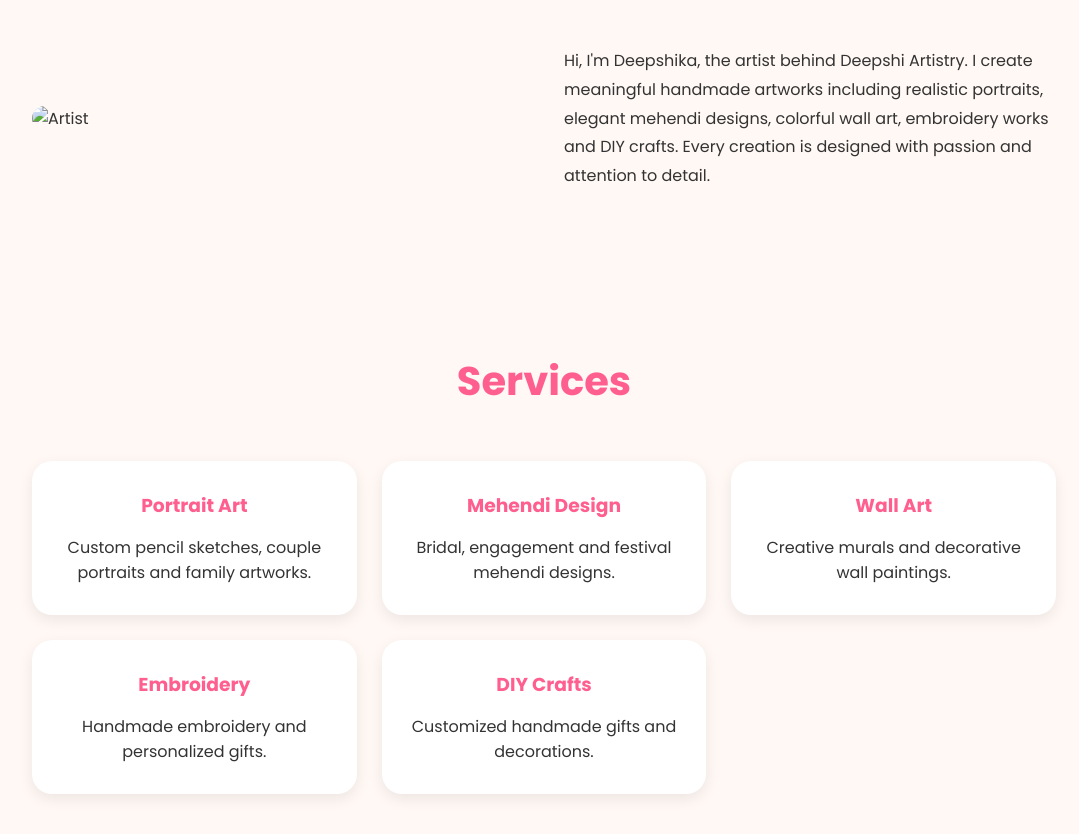
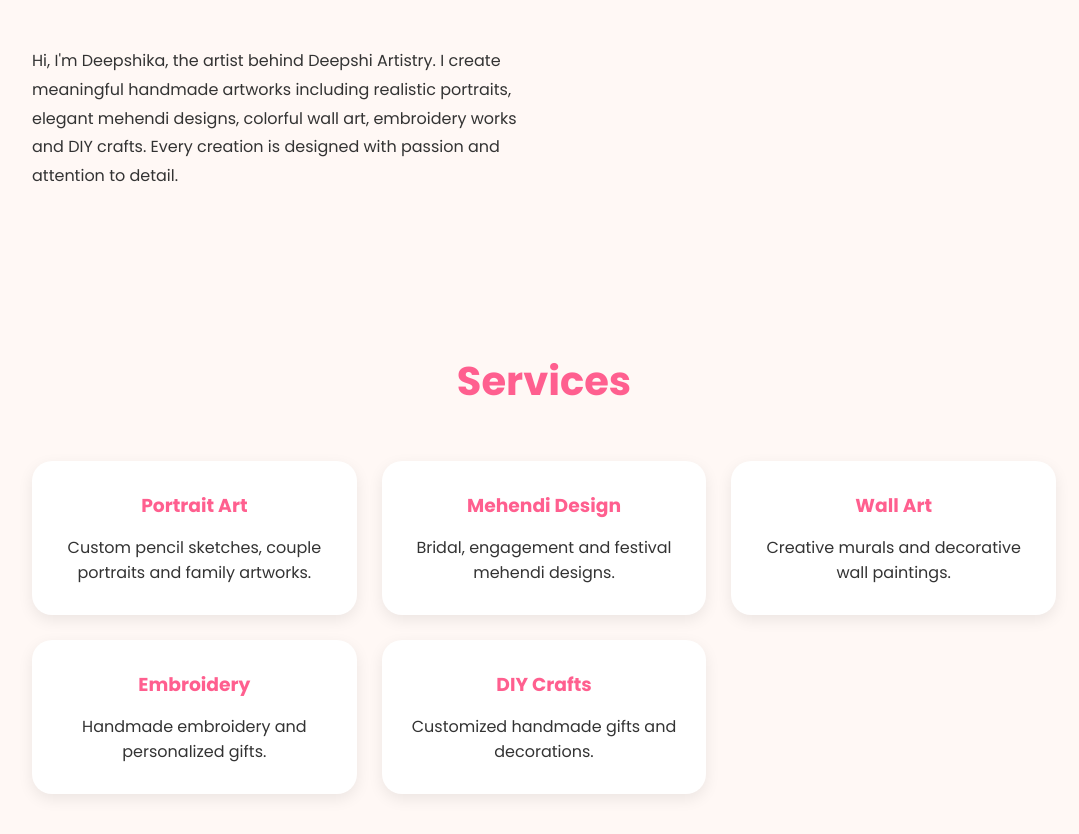
Before and after one commit to ShyamAVC/Deepshi-Artistry, a plain HTML site: page index.html in a window 1280 px wide. Shown: the part 1025-1859 px from the top of the page, without its empty margins (96-1175 px from the left). Drawn offline with Linux system fonts and the light colour scheme.

Commit message:
Remove empty image tag in About section
Removed empty image tag from the About section.

```diff
--- a/index.html
+++ b/index.html
@@ -261,8 +261,6 @@ Instagram
 
 <div class="about">
 
-<img alt="Artist">
-
 <div class="about-text">
 
 <p>
```
